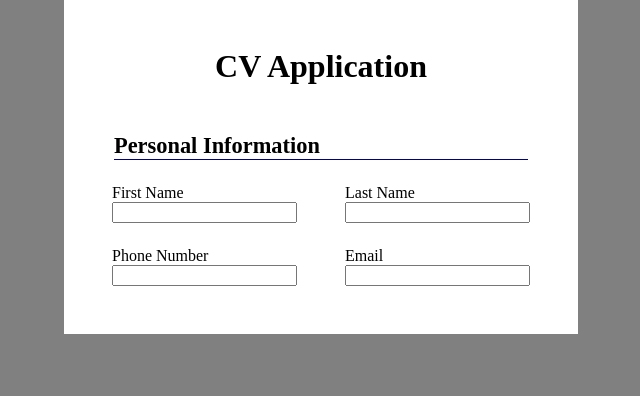
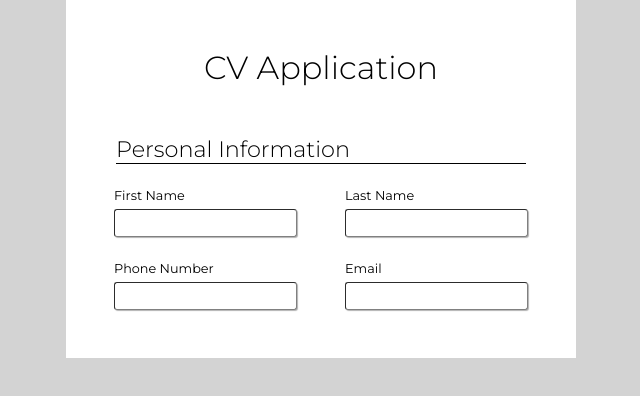
Before and after one commit to Ali-009/cv-app-rework, a React (Create React App) app: page / in a window 1280 px wide. Shown: the top 396 px of the page, without its empty margins (319-959 px from the left). Built offline with nearby package versions, Linux system fonts and the light colour scheme.

Commit message:
Applied basic styling to the Personal Informatin section

```diff
--- a/src/styles/app-style.css
+++ b/src/styles/app-style.css
@@ -1,7 +1,9 @@
+@import url('https://fonts.googleapis.com/css2?family=Montserrat:wght@300;400&display=swap');
+
 html, body{
     width: 100%;
     min-height: 100%;
-    background-color: grey;
+    background-color: lightgray;
 }
 
 body{
@@ -20,5 +22,7 @@
 }
 
 .app-container > h1{
+    font-family: 'Montserrat';
+    font-weight: 300;
     margin: 48px auto 0px auto;
 }
--- a/src/styles/section-style.css
+++ b/src/styles/section-style.css
@@ -1,3 +1,5 @@
+@import url('https://fonts.googleapis.com/css2?family=Montserrat:wght@300;400;700&display=swap');
+
 fieldset, legend{
     appearance: none;
     border: none;
@@ -19,8 +21,9 @@
 
 .section-container > legend{
 
+    font-family: 'Montserrat';
     font-size: 1.4rem;
-    font-weight: 700;
+    font-weight: 300;
 
     grid-row: 1 / 2;
     grid-column: 1 / 3;
@@ -29,7 +32,7 @@
 .section-container > legend::after{
     content: '';
     width: 100%;
-    border-bottom: solid thin navy;
+    border-bottom: solid thin black;
     display: block;
 }
 
@@ -57,3 +60,22 @@
     grid-row: 3 / 4;
     grid-column: 2 / 3;
 }
+
+.form-control > label{
+    font-family: 'Montserrat';
+    font-size: 0.8rem;
+    font-weight: 400;
+
+    margin-bottom: 6px;
+}
+
+.form-control > input{
+    appearance: none;
+    outline: none;
+
+    height: 24px;
+    border-radius: 3px;
+    border-width: 1px;
+    border-color: hsl(210deg, 0%, 50%);
+    box-shadow: 1px 1px 1px hsl(0deg, 0%, 70%);
+}
```
